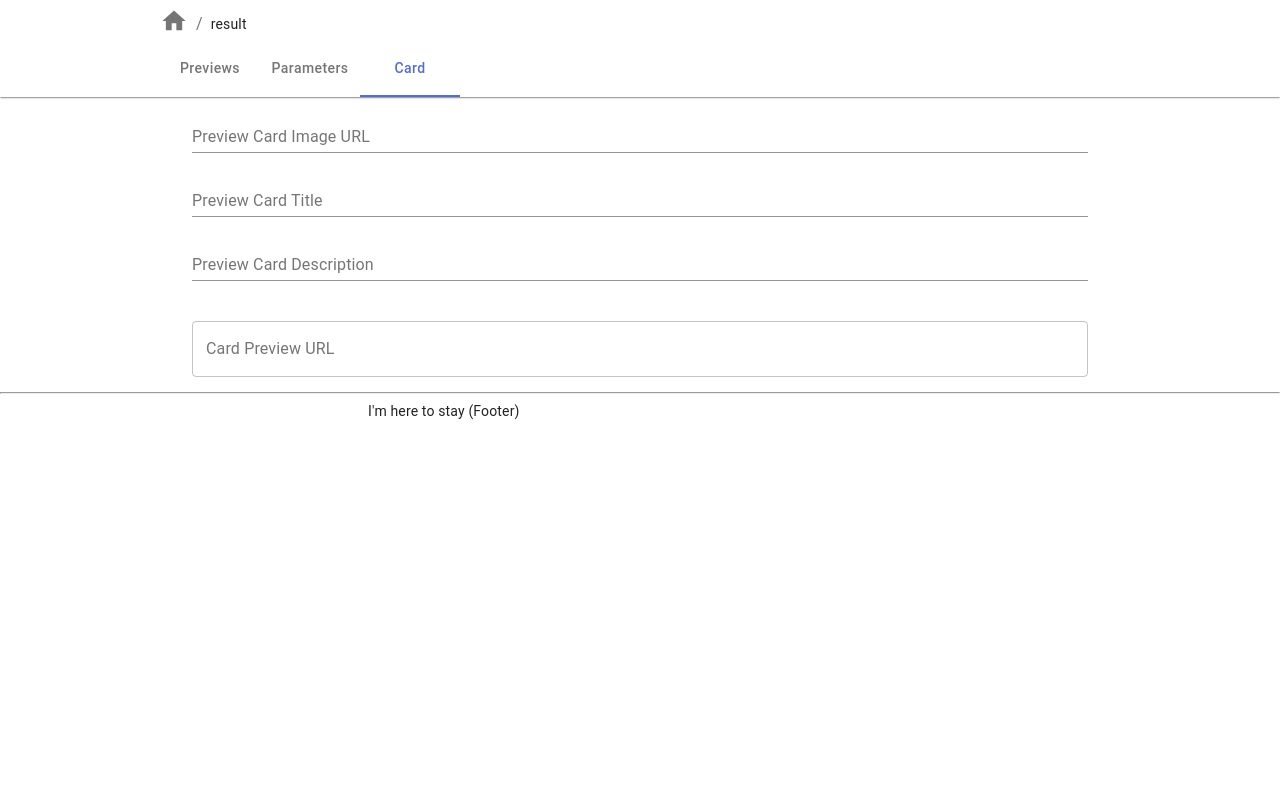
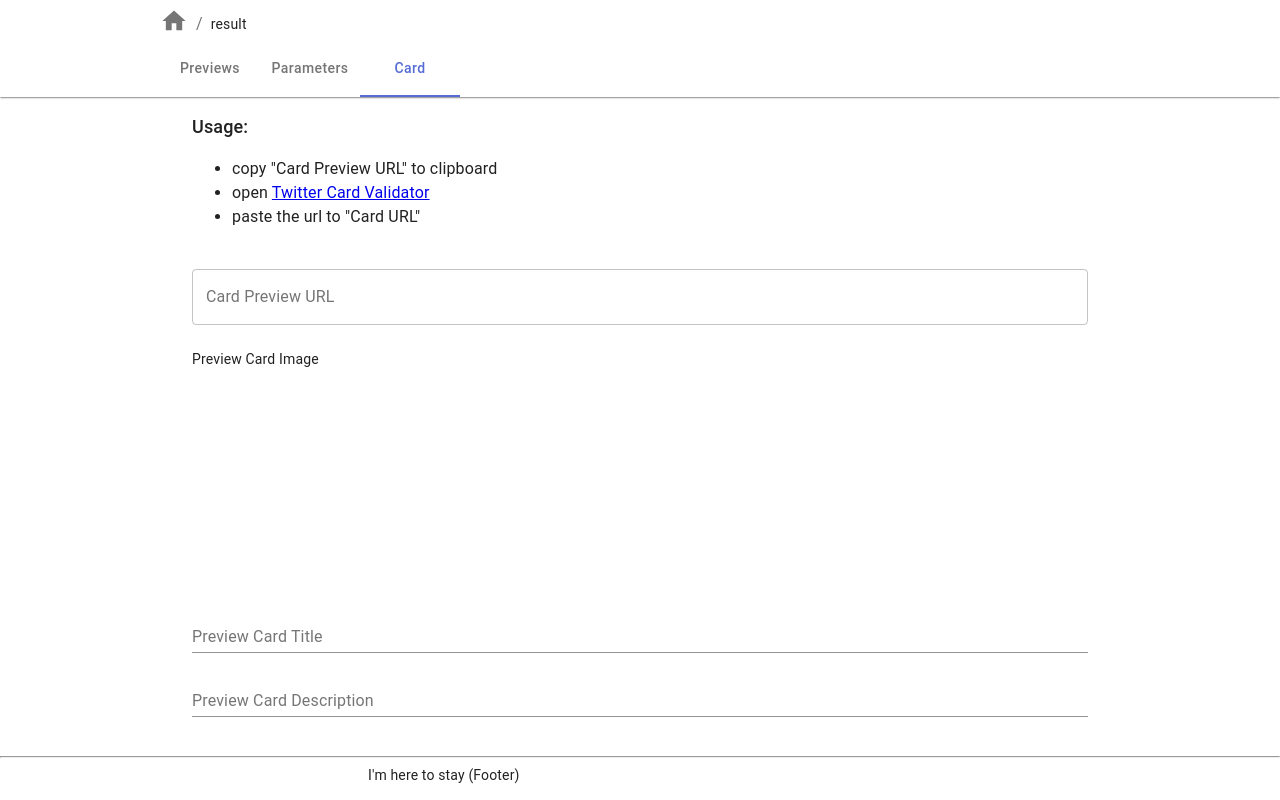
Before and after one commit to hankei6km/image-url-workbench, a Next.js app: page /card in a window 1280 px wide. Built offline with nearby package versions, Linux system fonts and the light colour scheme.

Commit message:
Display preview instead of image url in card page

```diff
--- a/pages/card.tsx
+++ b/pages/card.tsx
@@ -2,6 +2,7 @@ import React, { useEffect, useState, useContext, useCallback } from 'react';
 import Layout from '../components/Layout';
 import Container from '@material-ui/core/Container';
 import Box from '@material-ui/core/Box';
+import Typography from '@material-ui/core/Typography';
 import { encodeBase64Url } from '../utils/base64';
 import Validator from '../utils/validator';
 import PreviewContext, {
@@ -10,6 +11,7 @@ import PreviewContext, {
 } from '../components/PreviewContext';
 import DebTextField from '../components/DebTextField';
 import FragmentTextField from '../components/FragmentTextField';
+import ImgPreview from '../components/ImgPreview';
 
 const validator = Validator();
 
@@ -24,9 +26,11 @@ const CardPage = () => {
     );
     return idx >= 0 ? previewStateContext.previewSet[idx].previewUrl : '';
   }, [previewStateContext.previewSet, previewStateContext.editTargetKey]);
-  const [imageUrl, setImageUrl] = useState(
+  const [imageUrl] = useState(
     getPreviewUrl() // assets のチェックが入らない状態になる. あとで対応
   );
+  const [imgWidth, setImgWidth] = useState(0);
+  const [imgHeight, setImgHeight] = useState(0);
   const [title, setTitle] = useState(previewStateContext.card.title);
   const [description, setDescription] = useState(
     previewStateContext.card.description
@@ -54,7 +58,7 @@ const CardPage = () => {
 
   useEffect(() => {
     setImageUrlErrMsg(validateImageUrl());
-  }, [validateImageUrl, imageUrl]);
+  }, [validateImageUrl]);
 
   useEffect(() => {
     if (imageUrl && validateImageUrl() === '') {
@@ -91,8 +95,58 @@ const CardPage = () => {
   return (
     <Layout title="Card">
       <Container maxWidth="md">
+        <Box my={1} p={1}>
+          <Typography variant="h6">Usage:</Typography>
+          <Typography variant="body1">
+            <ul>
+              <li>copy "Card Preview URL" to clipboard</li>
+              <li>
+                open{' '}
+                <a href="https://cards-dev.twitter.com/validator">
+                  Twitter Card Validator
+                </a>
+              </li>
+              <li>paste the url to "Card URL"</li>
+            </ul>
+          </Typography>
+        </Box>
+        <Box my={1} p={1}>
+          <FragmentTextField
+            id="card-preview-url"
+            label="Card Preview URL"
+            value={cardPreviewUrl}
+          />
+        </Box>
         <Box pb={3}>
-          <Box p={1}>
+          {imageUrlErrMsg === '' ? (
+            <Box p={1} width={438}>
+              <Box display="flex">
+                <Box>
+                  <Typography variant="body2">Preview Card Image</Typography>
+                </Box>
+                <Box ml={1}>
+                  <Typography variant="body2">
+                    {imgWidth > 0 ? `(${imgWidth} x ${imgHeight})` : ''}
+                  </Typography>
+                </Box>
+              </Box>
+              <ImgPreview
+                previewUrl={imageUrl}
+                {...{
+                  fitMode: 'landscape',
+                  imgGrow: 'none',
+                  width: 438,
+                  height: 220
+                }}
+                skeleton={true}
+                onSize={({ w, h }) => {
+                  setImgWidth(w);
+                  setImgHeight(h);
+                }}
+              />
+            </Box>
+          ) : (
+            <Box p={1} width="100%">
               <DebTextField
                 error={imageUrlErrMsg ? true : false}
                 id="preview-card-image-url"
@@ -100,13 +154,12 @@ const CardPage = () => {
                 defaultValue={imageUrl}
                 fullWidth
                 helperText={imageUrlErrMsg}
-              // 入力できないようにする?
-              onChangeValue={({ value }) => {
-                setImageUrl(value);
-              }}
+                value={imageUrl}
+                onChangeValue={(_e) => {}}
               />
             </Box>
-          <Box p={1}>
+          )}
+          <Box p={1} width="100%">
             <DebTextField
               id="preview-card-title"
               label="Preview Card Title"
@@ -118,7 +171,7 @@ const CardPage = () => {
               }}
             />
           </Box>
-          <Box p={1}>
+          <Box p={1} width="100%">
             <DebTextField
               id="preview-card-description"
               label="Preview Card Description"
@@ -131,13 +184,6 @@ const CardPage = () => {
             />
           </Box>
         </Box>
-        <Box p={1}>
-          <FragmentTextField
-            id="card-preview-url"
-            label="Card Preview URL"
-            value={cardPreviewUrl}
-          />
-        </Box>
       </Container>
     </Layout>
   );
```
Lines whose indentation alone changed are shown as unchanged.
